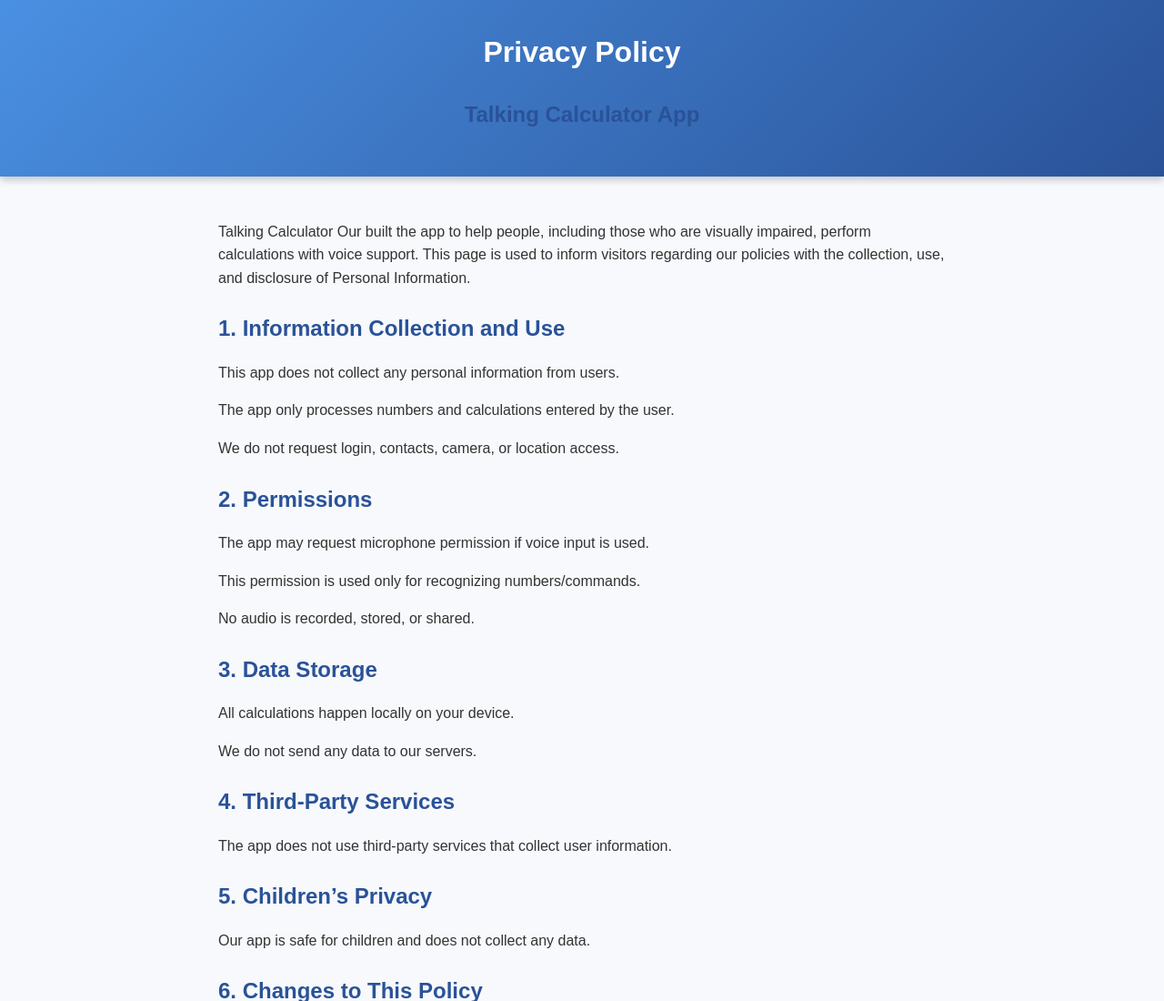
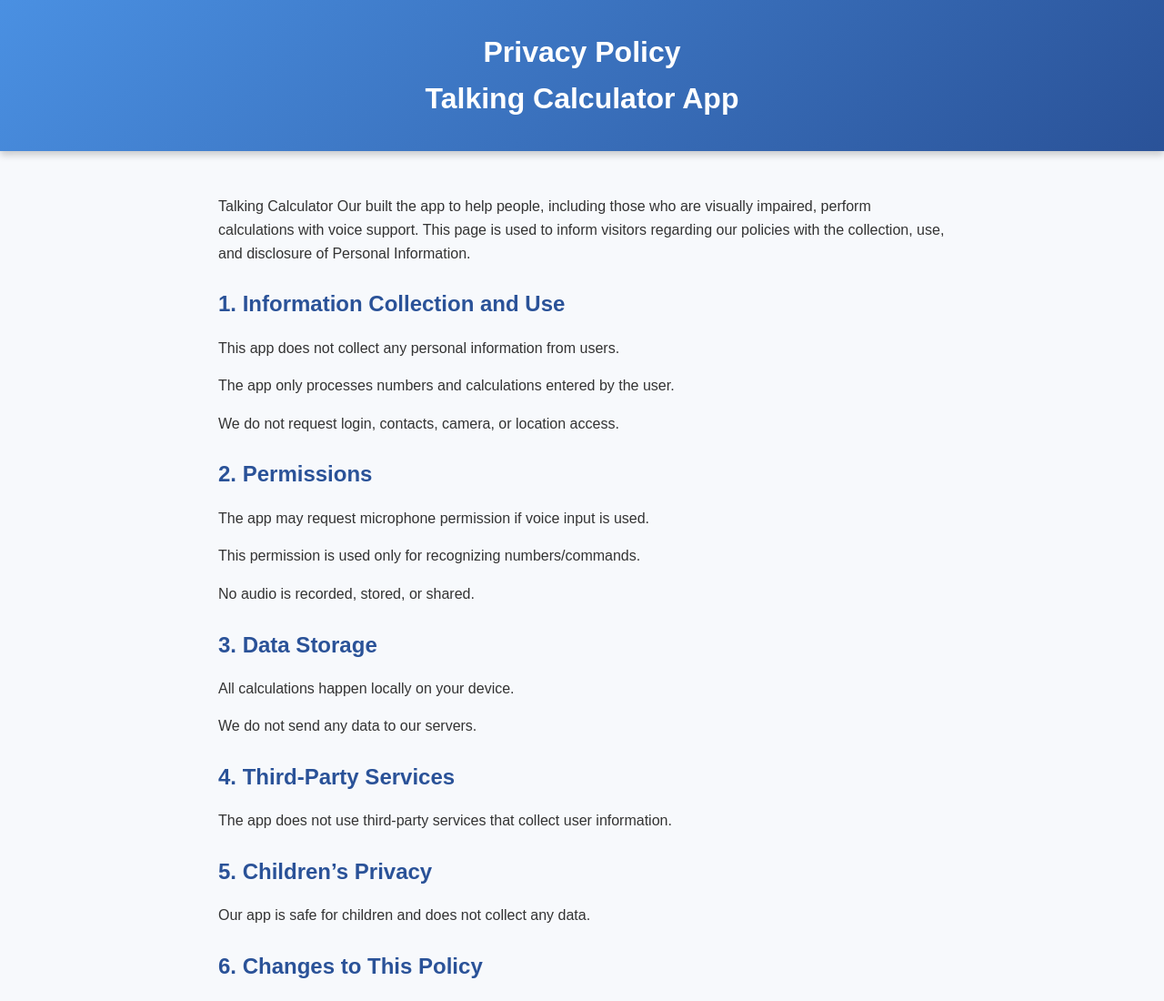
Before and after one commit to techseva/Talking-Calculator-Privacy-Policy, a plain HTML site: page index.html in a window 1280 px wide. Shown: the top 1100 px of the page at 91% size. Drawn offline with Linux system fonts and the light colour scheme.

Commit message:
Update index.html

```diff
--- a/index.html
+++ b/index.html
@@ -67,7 +67,7 @@
 <body>
   <header class="fade-in">
     <h1>Privacy Policy</h1>
-    <h2>Talking Calculator App</h2>
+    <h1>Talking Calculator App</h1>
   </header>
 
   <div class="container fade-in">
```
